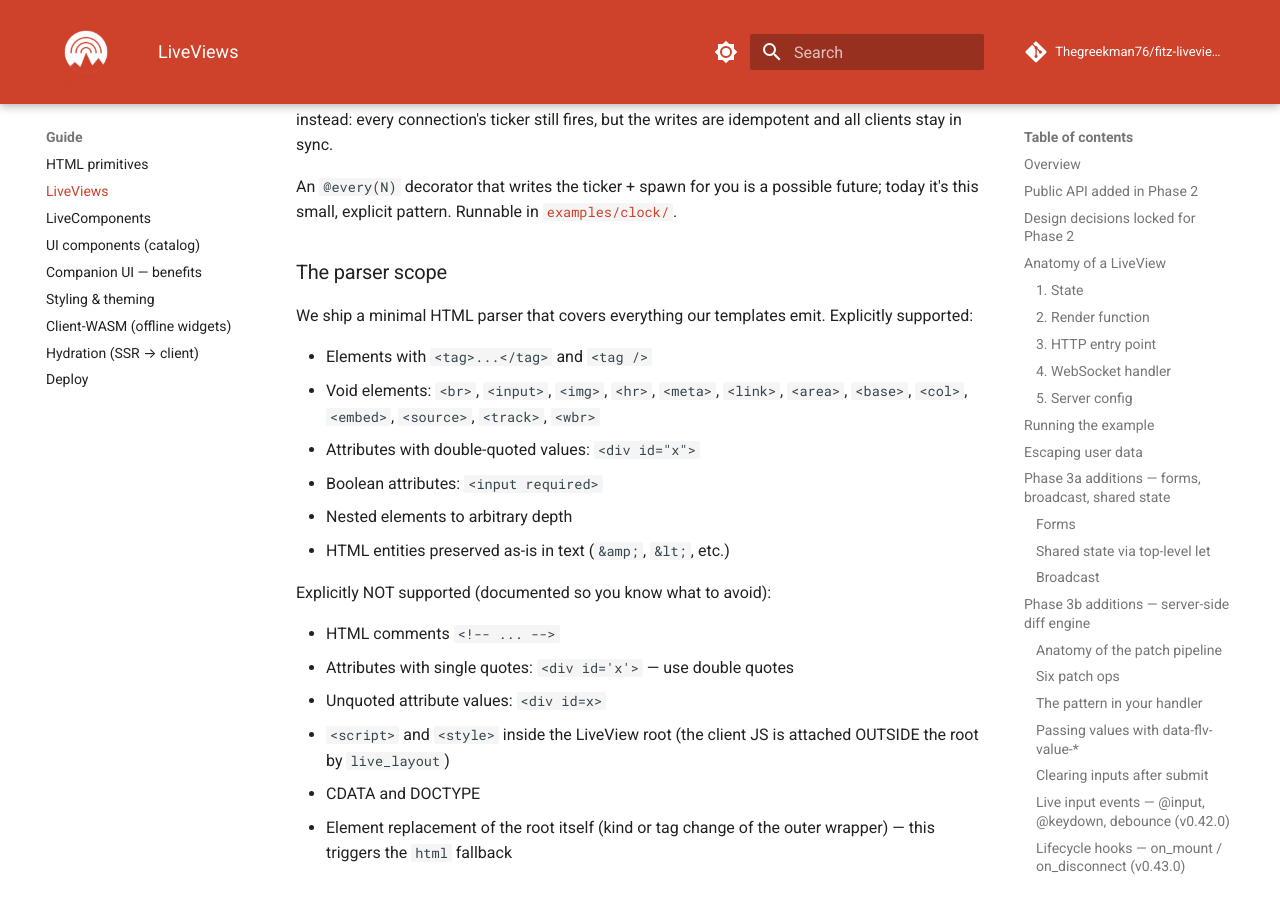
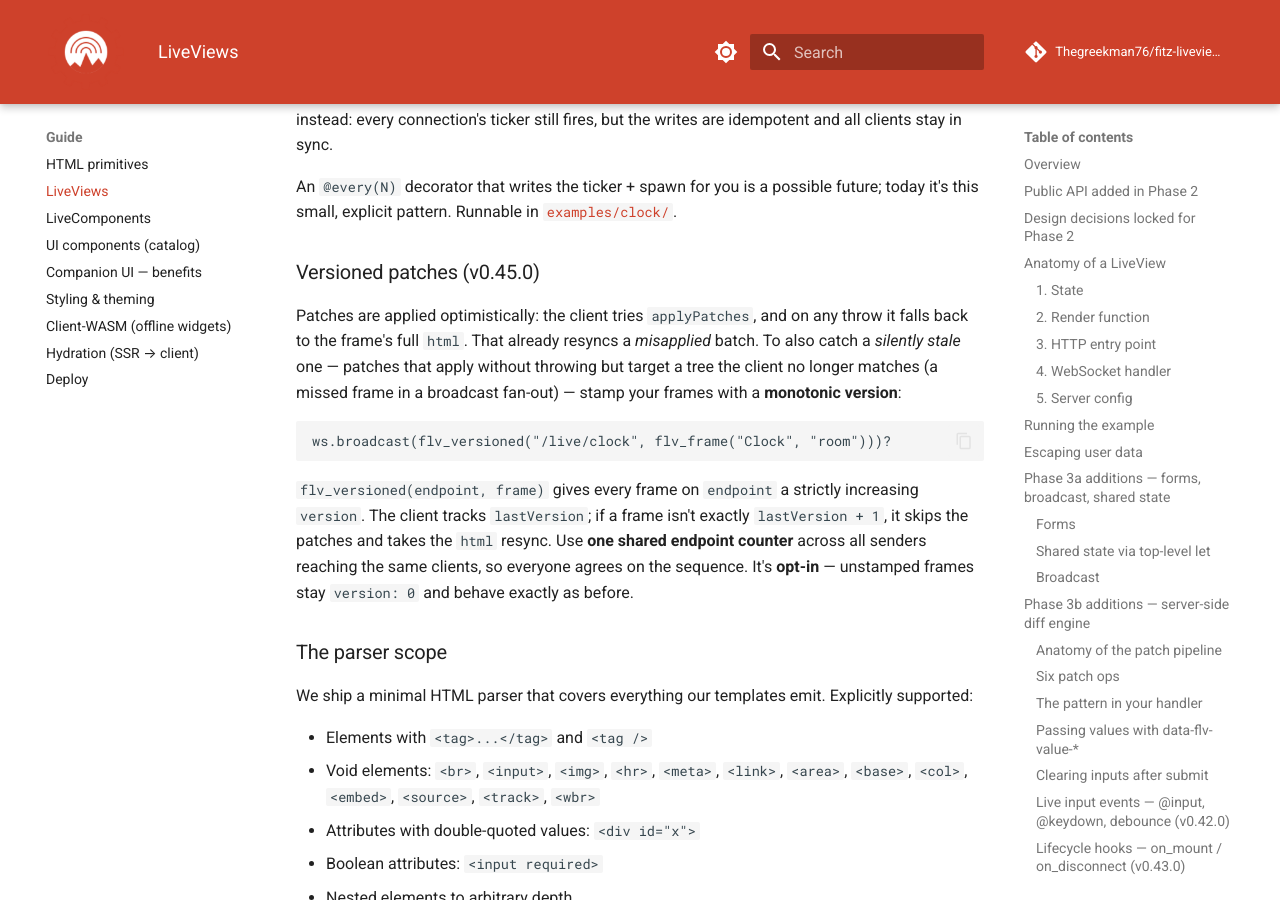
Before and after one commit to Thegreekman76/fitz-liveviews, an MkDocs documentation site: the page built from docs/liveviews.md, in a window 1280 px wide and 900 px high, scrolled down 10050 px. Built offline with MkDocs 1.6.1 and Material for MkDocs 9.7.7, drawn with Linux system fonts in a browser that asks for light colours; comment, search, counter and statistics services are not loaded.

Commit message:
feat: versioned patches — LiveFrame.version + flv_versioned (Phase 3c) — v0.45.0
Cierra un item de Phase 3c. Un LiveFrame puede llevar un version monótono, así el
cliente detecta un frame perdido y resincroniza con html completo en vez de
aplicar patches sobre un árbol en la versión equivocada. Library-only, opt-in,
byte-compat.

- src/lib.fitz:
  · LiveFrame gana version: Int = 0 (opcional). El cliente trackea lastVersion;
    si un frame no es lastVersion+1 (gap), saltea patches y toma el html.
    version: 0 = unversioned → comportamiento viejo (senders actuales intactos).
  · flv_versioned(endpoint, frame) -> LiveFrame — estampa el próximo version por
    endpoint (contador shared → un broadcast fan-out coincide en la secuencia).
  · onmessage detecta el gap; +3 @test → 117 lib tests verde.
- docs/liveviews.md — sección "Versioned patches".
- ROADMAP.md — Version-numbered patches marcado [x].
- fitz.toml 0.44.0 → 0.45.0.

Byte-compat: el diff del client JS solo toca el bloque de versioning en
onmessage; los handlers de eventos quedan intactos. Extensión VSCode en 0.38.0.

````diff
--- a/docs/liveviews.md
+++ b/docs/liveviews.md
@@ -469,6 +469,25 @@ An `@every(N)` decorator that writes the ticker + spawn for you is a possible
 future; today it's this small, explicit pattern. Runnable in
 [`examples/clock/`](https://github.com/Thegreekman76/fitz-liveviews/tree/main/examples/clock).
 
+### Versioned patches (v0.45.0)
+
+Patches are applied optimistically: the client tries `applyPatches`, and on any
+throw it falls back to the frame's full `html`. That already resyncs a
+*misapplied* batch. To also catch a *silently stale* one — patches that apply
+without throwing but target a tree the client no longer matches (a missed frame
+in a broadcast fan-out) — stamp your frames with a **monotonic version**:
+
+```
+ws.broadcast(flv_versioned("/live/clock", flv_frame("Clock", "room")))?
+```
+
+`flv_versioned(endpoint, frame)` gives every frame on `endpoint` a strictly
+increasing `version`. The client tracks `lastVersion`; if a frame isn't exactly
+`lastVersion + 1`, it skips the patches and takes the `html` resync. Use **one
+shared endpoint counter** across all senders reaching the same clients, so
+everyone agrees on the sequence. It's **opt-in** — unstamped frames stay
+`version: 0` and behave exactly as before.
+
 ### The parser scope
 
 We ship a minimal HTML parser that covers everything our templates
--- a/fitz.toml
+++ b/fitz.toml
@@ -1,6 +1,6 @@
 [package]
 name = "fitz-liveviews"
-version = "0.44.0"
+version = "0.45.0"
 edition = "2026"
 description = "Real-time server-rendered UI for Fitz. WebSocket diffing, zero JS build, Phoenix LiveView-inspired."
 authors = ["Martín Palopoli"]
````
Also changed, not shown: CHANGELOG.md (+34 -0 lines), ROADMAP.md (+9 -2 lines), 1 other file.
